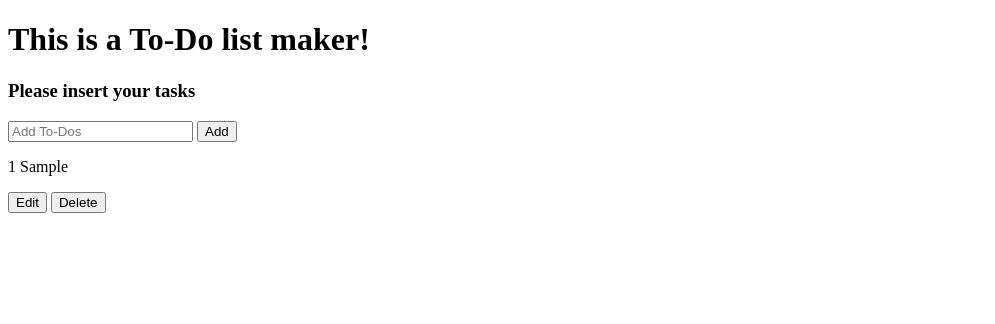
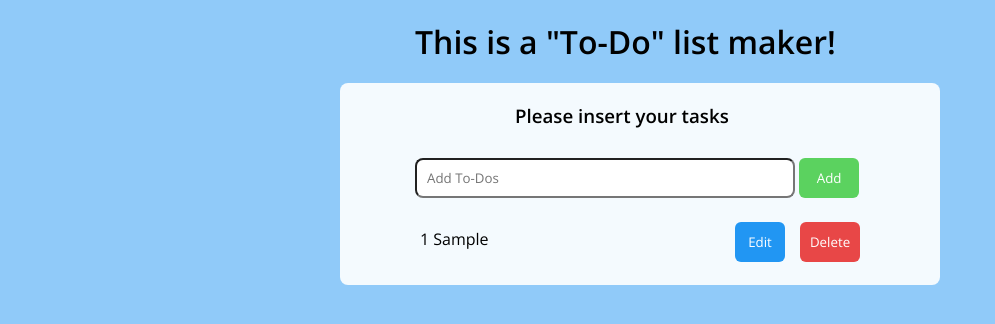
Before and after one commit to WilberDev/To-do-list-, a plain HTML site: page Index.html in a window 1280 px wide. Both pictures are taken after typing "Sample" into the empty fields and a click on the button "Add". Shown: the whole page, without its empty margins (0-995 px from the left). Drawn offline with nearby package versions, Linux system fonts and the light colour scheme.

Commit message:
Changes on frontend-CSS

```diff
--- a/CSS.css
+++ b/CSS.css
@@ -1,11 +1,112 @@
-/*{
+*{
     box-sizing: border-box;
     margin: 0;
     padding: 0;
+    font-family: 'Open Sans', sans-serif;
 }
-*/
-header {
+
+body {
+    background-color: #90caf9;
+}
+.main-section{
+    background-color: #ffffffe6;
+    max-width: 600px;
+    min-width: 600px;
+    margin: auto;
+    border-radius: 8px;
+    padding: 20px;
+}
+header h1{
+    margin: 20px auto 20px auto;
     position: relative;
-    top: 50%;
-    margin: 0 auto;
+    min-width: 450px;
+    max-width: 450px;
 }
+h3 {
+    margin: 0 auto 30px auto;
+    position: relative;
+    width: 250px;
+}
+form {
+    margin: 20px auto 20px auto;
+    position: relative;
+    width: 450px;
+}
+.todo-text {
+    width: 380px;
+    height: 40px;
+    border-radius: 8px;
+    padding: 10px;;
+}
+.add-btn {
+    width: 60px;
+    height: 40px;
+    border: none;
+    background-color: #5bd25f;
+    color: white;
+    border-radius: 6px;
+    cursor: pointer;
+}
+.add-btn:hover{
+    background-color: #6fe66f;
+}
+.Save-btn{
+    width: 60px;
+    height: 40px;
+    border: none;
+    background-color: #f48916;
+    color: white;
+    border-radius: 6px;
+    cursor: pointer;
+}
+.Save-btn:hover{
+    background-color: #f9a64e;
+}
+.list-space {
+    display: grid;
+    grid-template-areas: "a b c";
+    gap: 20px 15px;
+    justify-content: center;
+}
+.list-space p{
+    margin: 10px auto 15px auto;
+    position: relative;
+    width: 300px;
+}
+.delete-btn{
+    margin: auto;
+    width: 60px;
+    height: 40px;
+    cursor: pointer;
+    border: none;
+    border-radius: 6px;
+    background-color: #e84747;
+    color: white;
+}
+.delete-btn:hover{
+    background-color: #f36060;
+}
+.edit-btn{
+    margin: auto;
+    width: 50px;
+    height: 40px;
+    border: none;
+    border-radius: 6px;
+    color: white;
+    background-color: #2196f3;
+    cursor: pointer;
+}
+.edit-btn:hover{
+    background-color: #45a2ed;
+}
+
+.footer {
+    height: 50px;
+    margin: auto;
+    position: relative;
+    bottom: 0;
+    margin-top: 40px;
+    width: 100%;
+    background: white;
+    padding: 10px;
+}
--- a/Index.html
+++ b/Index.html
@@ -6,29 +6,41 @@
     <meta http-equiv="X-UA-Compatible" content="IE=edge">
     <meta name="viewport" content="width=device-width, initial-scale=1.0">
     <link rel="stylesheet" href="./CSS.css">
+    <link rel="preconnect" href="https://fonts.googleapis.com">
+    <link rel="preconnect" href="https://fonts.gstatic.com" crossorigin>
+    <link href="https://fonts.googleapis.com/css2?family=Open+Sans:wght@300;400;600&display=swap" rel="stylesheet">
     <title>To Do list</title>
 </head>
 
 <body>
     <main>
         <header>
-            <h1>This is a To-Do list maker!</h1>
+            <h1>This is a "To-Do" list maker!</h1>
         </header>
-        <section>
+        <section class="main-section">
+            <!---->
+
             <h3>Please insert your tasks </h3>
+
             <form action="">
                 <label for="Tasks">
-                    <input type="text" id="Todo-text" placeholder="Add To-Dos" />
-                    <button type="submit" id = "add-btn" > Add</button>
-                    <button type="submit" id = "Save-btn" style="display: none;"> Save</button>
+                    <input type="text" id="Todo-text" class="todo-text" placeholder="Add To-Dos" />
+                    <button type="submit" id="add-btn" class="add-btn"> Add</button>
+                    <button type="submit" id="Save-btn" class="Save-btn" style="display: none;"> Save</button>
                 </label>
             </form>
-            <section id="list-space">
+            <section id="list-space" class="list-space">
 
             </section>
         </section>
     </main>
-    <script src = "JS.js"> </script>
+    <!--
+
+        <footer class="footer">
+            <a href="http://https://github.com/WilberDev"> github.com/WilberDev</a>
+        </footer>
+    -->
+    <script src="JS.js"> </script>
 </body>
 
 </html>
--- a/JS.js
+++ b/JS.js
@@ -5,6 +5,7 @@ const spaceforlist = document.getElementById("list-space");
 
 let todoArray = [];
 let savedIndex = 0;
+
 addtaskbutton.addEventListener("click", (prevent) => {
   prevent.preventDefault();
 
@@ -19,11 +20,10 @@ function displayList() {
   let writeOnHTML = "";
   todoArray.forEach((task, index) => {
     writeOnHTML += `
-        <section>
             <p> ${index + 1} ${task}</p>
-            <button onclick = "editTask(${index})" type="submit" id = "edit-btn"> Edit</button>
-            <button onclick = "deleteTask(${index})" type="submit" id = "delete-btn"> Delete</button>
-        </section>`;
+            <button onclick = "editTask(${index})" type="submit" id = "edit-btn" class = "edit-btn" > Edit</button>
+            <button onclick = "deleteTask(${index})" type="submit" id = "delete-btn" class = "delete-btn"> Delete</button>
+    `
   });
   spaceforlist.innerHTML = writeOnHTML;
 }
@@ -42,18 +42,18 @@ function deleteTask(taskIndex) {
 
 savedbutton.addEventListener("click", (prevent) => {
   prevent.preventDefault();
- /**/ if (todoText.value != null && todoText.value != "" ) {
-    console.log("if called")
+  /**/ if (todoText.value != null && todoText.value != "") {
+    console.log("if called");
     todoArray.splice(savedIndex, 1, todoText.value);
     //todoText.value = "";
     displayList();
   } else {
-      alert("Blank not allowed; Please, click on delete instead")
-      editTask(savedIndex)
+    alert("Blank not allowed; Please, click on delete instead");
+    editTask(savedIndex);
   }
   //todoArray.splice(savedIndex, 1, todoText.value);
- // todoText.value = "";
- // displayList();
+  // todoText.value = "";
+  // displayList();
   todoText.value = "";
   addtaskbutton.style.display = "inline-block";
   savedbutton.style.display = "none";
```
Also changed, not shown: lib/jasmine_examples/Player.js (added, +24 -0 lines), lib/jasmine_examples/Song.js (added, +9 -0 lines), spec/helpers/jasmine_examples/SpecHelper.js (added, +15 -0 lines), spec/jasmine_examples/PlayerSpec.js (added, +60 -0 lines), spec/support/jasmine-browser.json (deleted, +0 -23 lines), spec/support/jasmine.json (added, +14 -0 lines), 1 other file.
